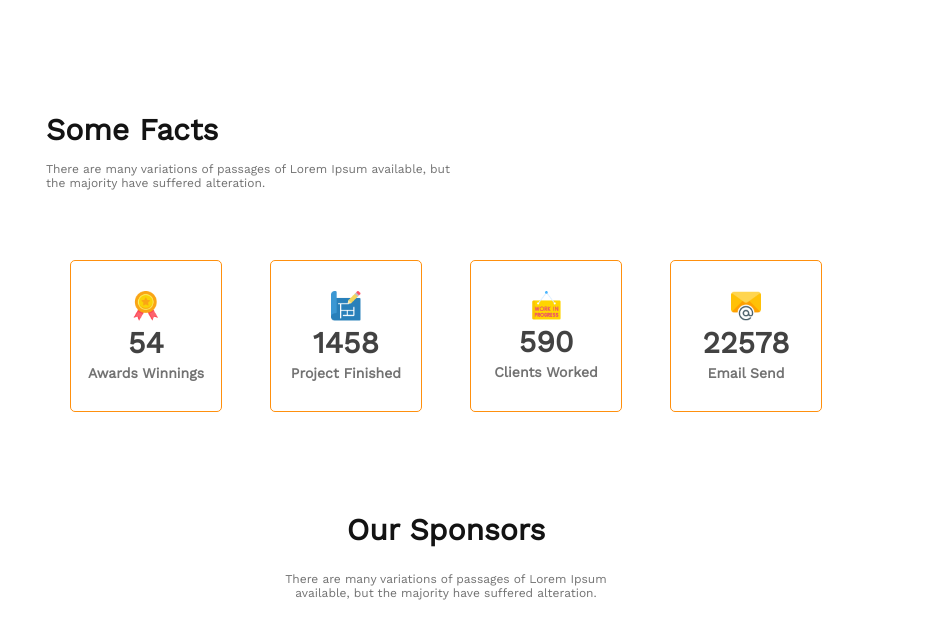
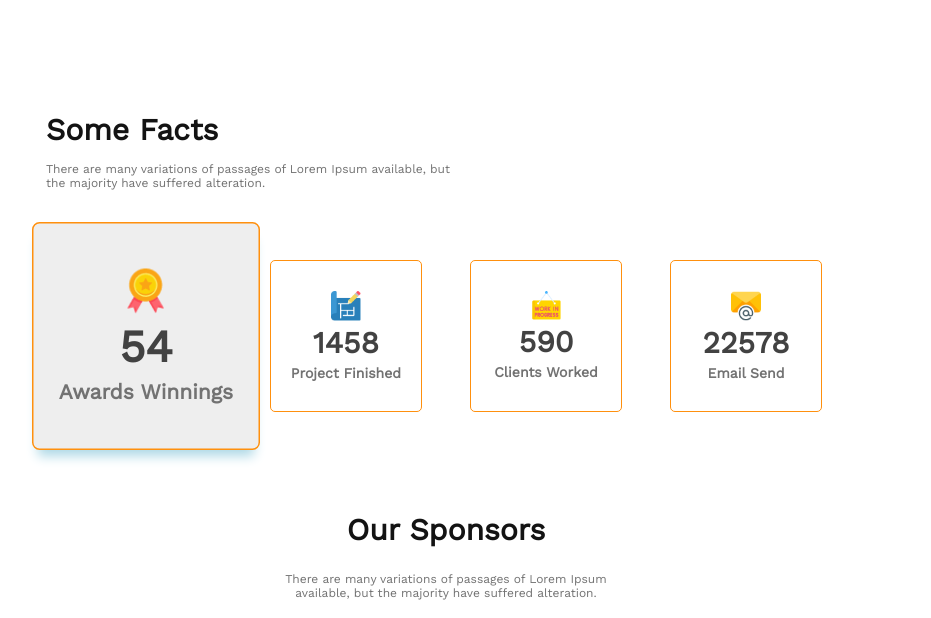
Before and after one commit to Md-Zahid-Alam/g3-architects, a plain HTML site: page index.html in a window 1280 px wide. In both pictures the pointer is over the element 340 px from the left and 2332 px from the top of the page. Shown: the part 1996-2614 px from the top of the page, without its empty margins (194-1125 px from the left). Drawn offline with nearby package versions, Linux system fonts and the light colour scheme.

Commit message:
facts section hover, transform and transition added

```diff
--- a/styles/style.css
+++ b/styles/style.css
@@ -200,6 +200,12 @@ header{
     text-align: center;
     padding-top: 30px;
 }
+.facts-items:hover{
+    transform: scale(1.5);
+    background: #eee;
+    box-shadow: 0 8px 8px -4px lightblue;
+    transition: transform 0.4s;
+}
 .facts-items img{
     width: 30px;
 }
```
